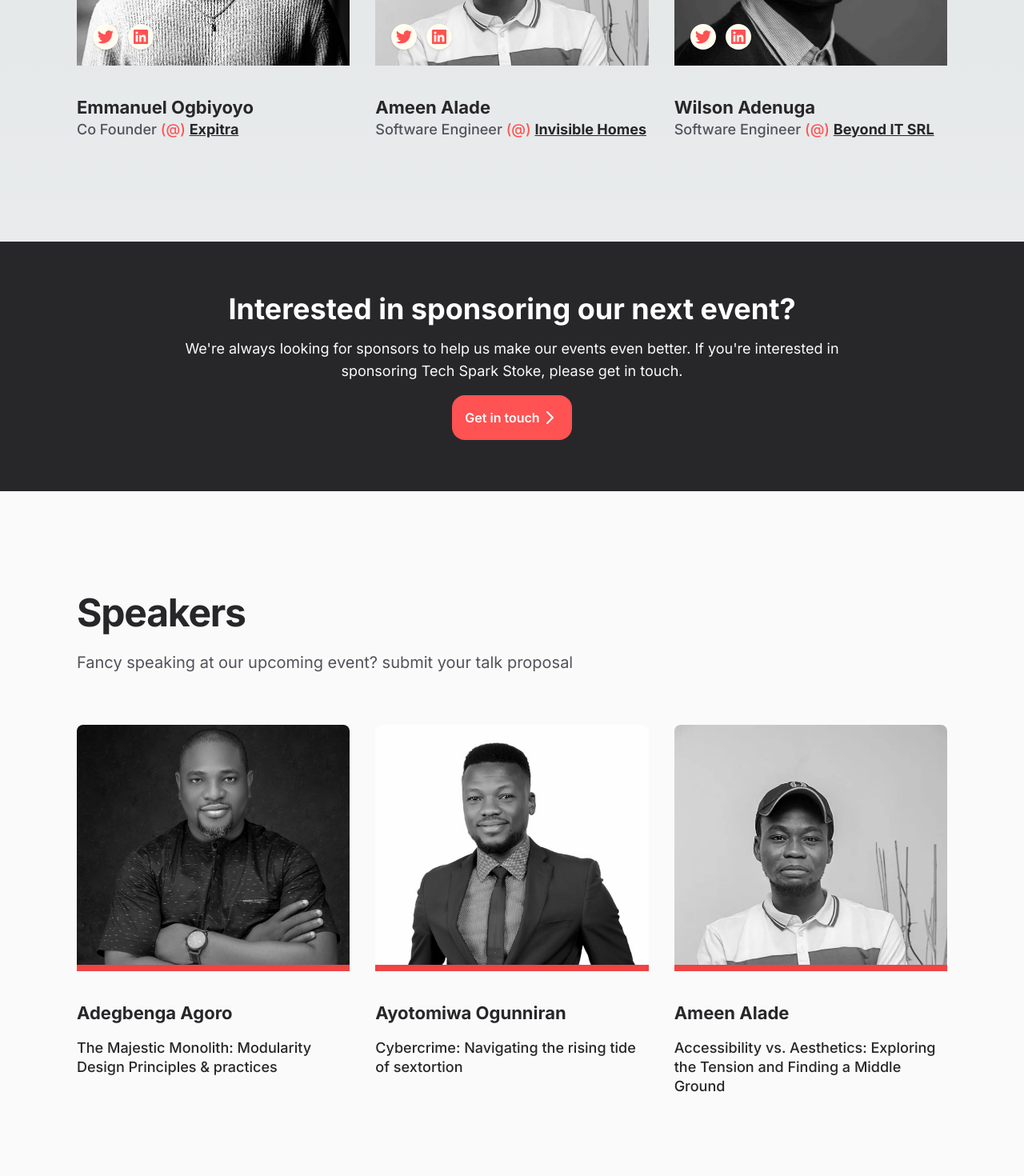
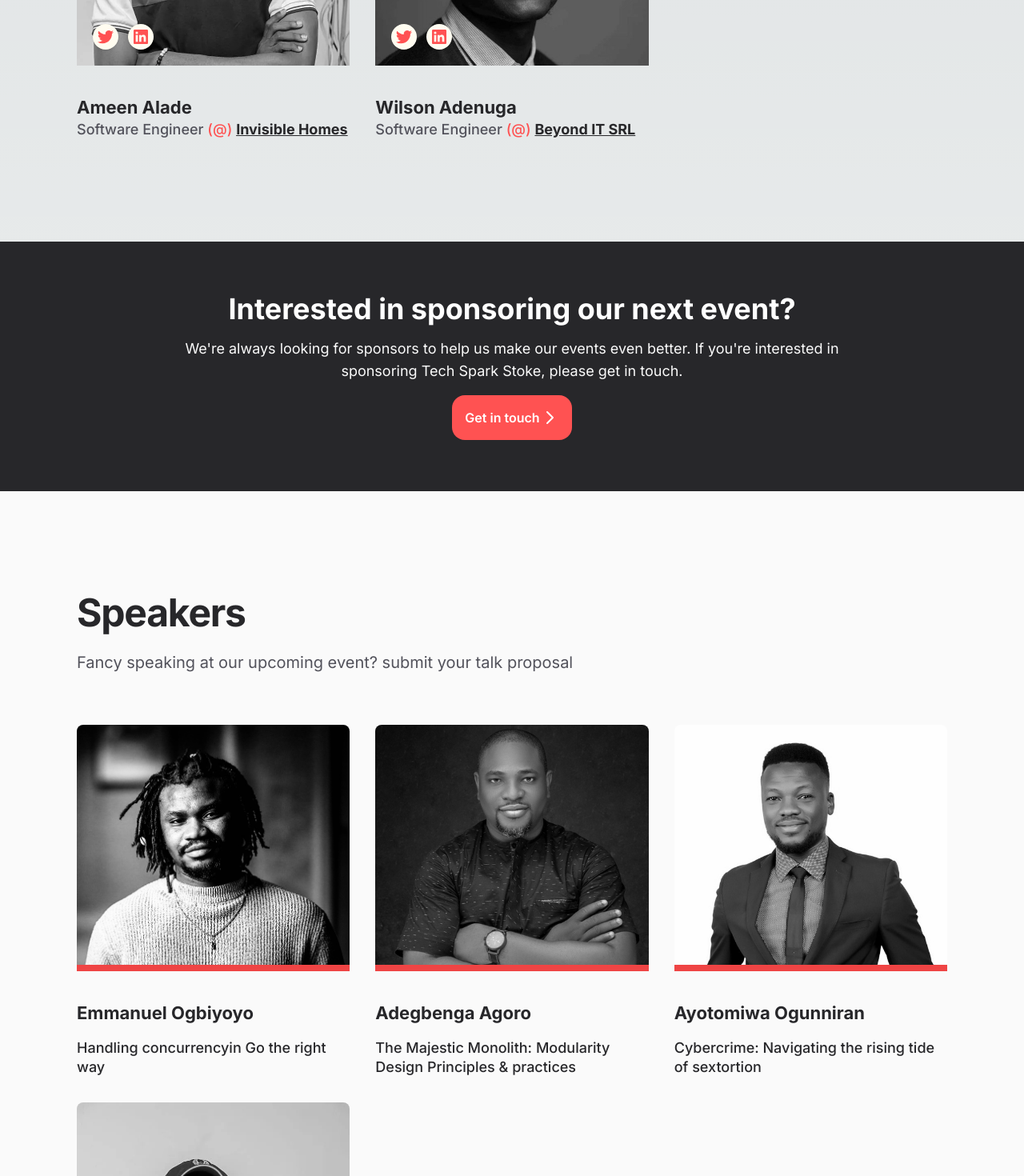
Before and after one commit to oluwatunmiisheii/techspark-stoke, a Next.js app: page / in a window 1280 px wide. Shown: the part 1320-2790 px from the top of the page at 80% size. Built offline with nearby package versions, Linux system fonts and the light colour scheme.

Commit message:
chore: update speaker section

```diff
--- a/src/app/(root)/_components/hosts/hosts.tsx
+++ b/src/app/(root)/_components/hosts/hosts.tsx
@@ -3,15 +3,6 @@ import Link from 'next/link'
 import React from 'react'
 
 const hosts = [
-  {
-    name: 'Emmanuel Ogbiyoyo',
-    role: 'Co Founder',
-    company: 'Expitra',
-    companyUrl: 'https://www.expitra.com',
-    image: '/images/hosts/emmanuel.JPG',
-    twitter: 'https://twitter.com/nuel_ogbiyoyo',
-    linkedin: 'https://www.linkedin.com/in/nueljoe/',
-  },
   {
     name: 'Ameen Alade',
     role: 'Software Engineer',
--- a/src/app/(root)/_components/speakers/speakers.tsx
+++ b/src/app/(root)/_components/speakers/speakers.tsx
@@ -2,6 +2,11 @@ import Link from 'next/link'
 import Image from 'next/image'
 
 const speakers = [
+  {
+    name: 'Emmanuel Ogbiyoyo',
+    topic: 'Handling concurrencyin Go the right way',
+    image: '/images/hosts/emmanuel.JPG',
+  },
   {
     name: 'Adegbenga Agoro',
     topic: 'The Majestic Monolith: Modularity Design Principles & practices',
```
Also changed, not shown: 2 other files (tests, documents, lock files or other folders).
